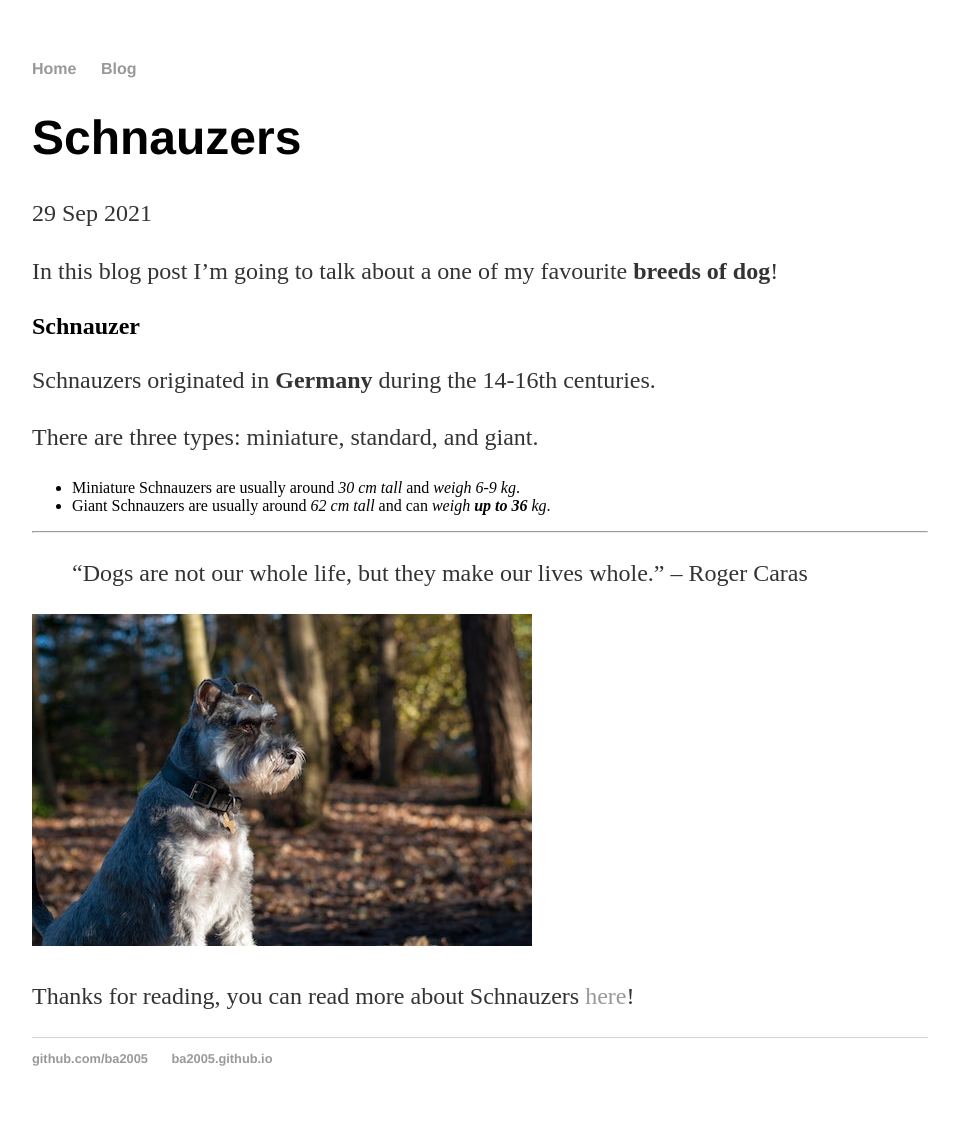
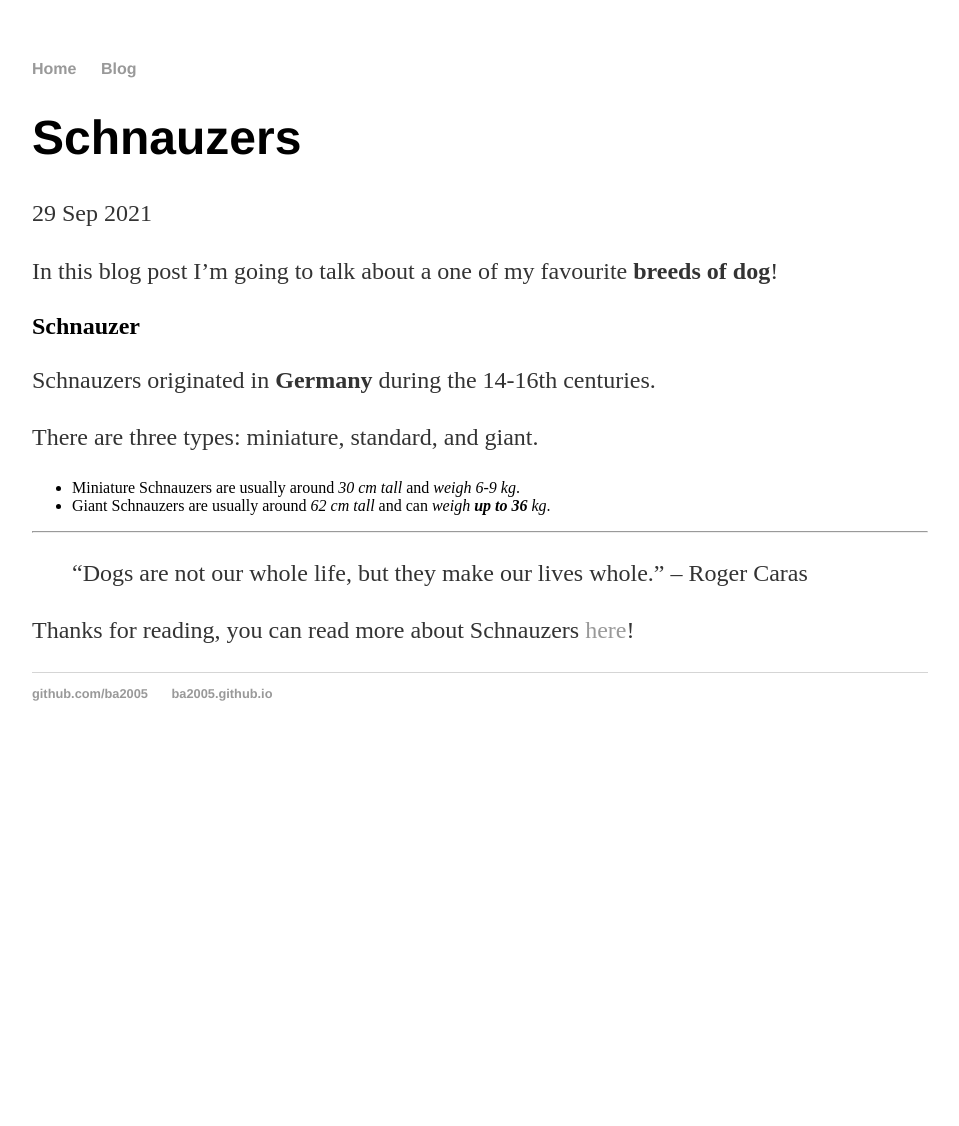
Before and after one commit to ba2005/ba2005.github.io, a Jekyll site: the page built from _posts/2021-09-29-schnauzers.md, in a window 1280 px wide. Shown: the whole page, without its empty margins (160-1119 px from the left). Built offline with Jekyll 4.4.1, drawn with Linux system fonts in a browser that asks for light colours; after the commit the page ends 900 px from its top, so only the background shows below that.

Commit message:
Remove Schnauzer image

```diff
--- a/_posts/2021-09-29-schnauzers.md
+++ b/_posts/2021-09-29-schnauzers.md
@@ -17,7 +17,4 @@ There are three types: miniature, standard, and giant.
 > “Dogs are not our whole life, but they make our lives whole.”
 > – Roger Caras
 
-![](https://raw.githubusercontent.com/ba2005/ba2005.github.io/main/assets/schnauzer.jpg "a closeup image of a schnauzer sitting in a forest")
-
-
 Thanks for reading, you can read more about Schnauzers [here](https://www.akc.org/dog-breeds/standard-schnauzer/)!
```
Also changed, not shown: assets/schnauzer.jpg (deleted).
